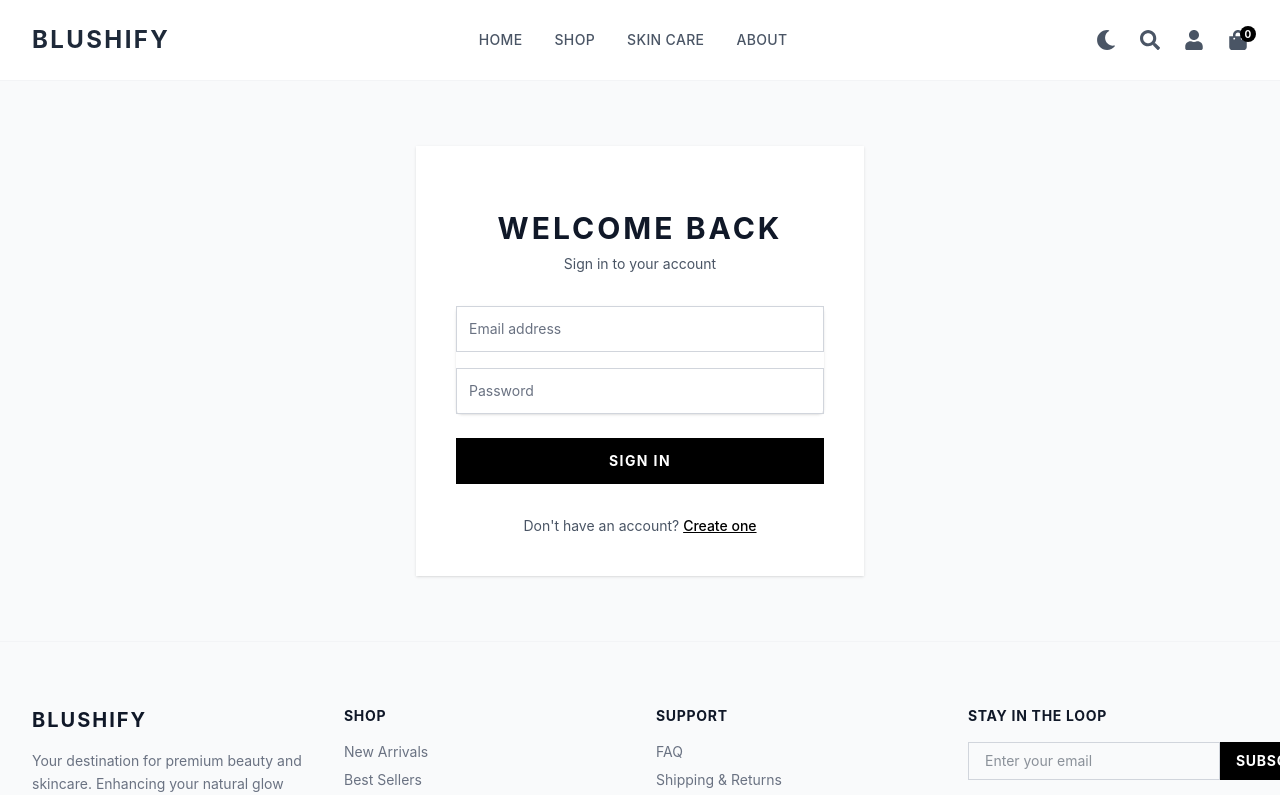
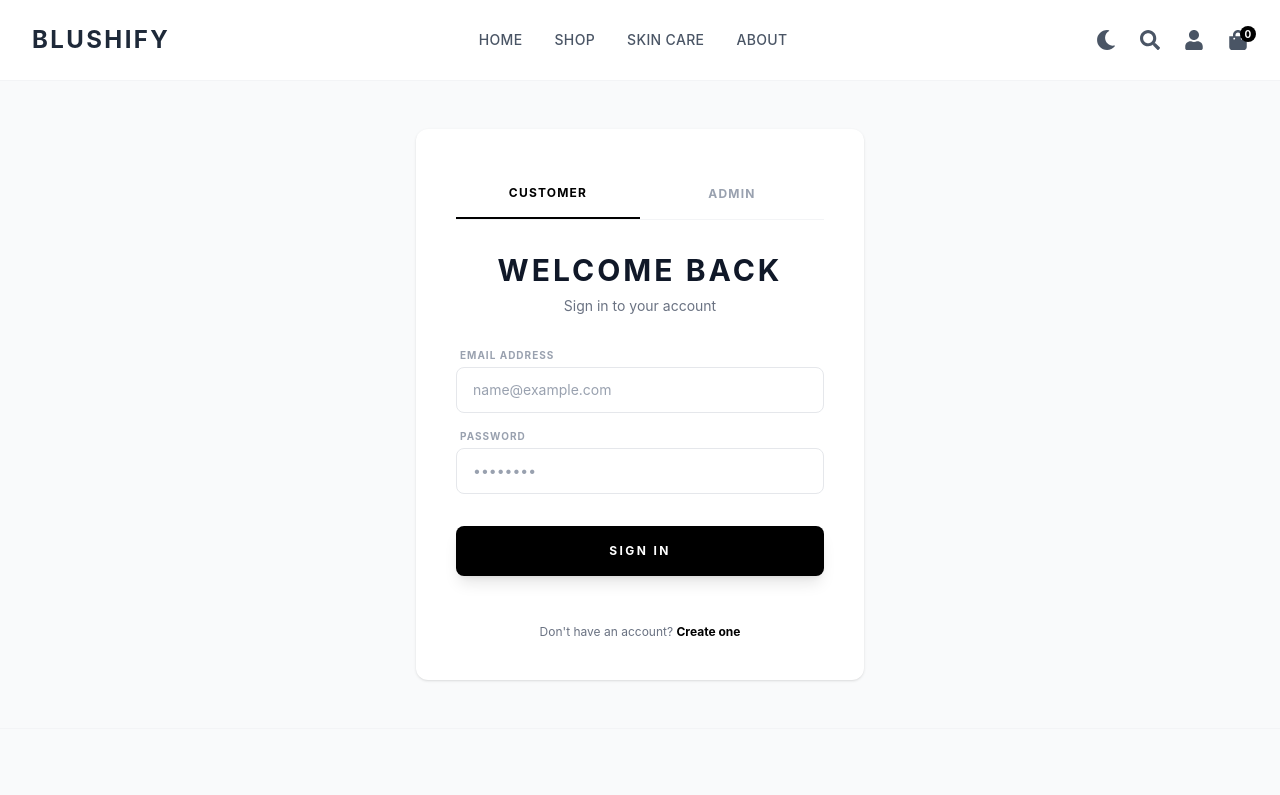
Before and after one commit to Yatharth-Professional-Coder/blushify, a React (Vite) app in the folder client/: page /login in a window 1280 px wide. Shown: the top 795 px of the page. Built offline with nearby package versions, Linux system fonts and the light colour scheme; no server answers.

Commit message:
created admin login

```diff
--- a/client/src/pages/Home.jsx
+++ b/client/src/pages/Home.jsx
@@ -37,7 +37,7 @@ const Home = () => {
             <div className="relative h-[600px] bg-gray-100 dark:bg-gray-800 flex items-center">
                 <div className="absolute inset-0">
                     <img
-                        src="http://blushify.infinityfree.me/wp-content/uploads/2025/12/ChatGPT-Image-Dec-23-2025-11_08_22-PM-1.png"
+                        src="https://images.unsplash.com/photo-1522335789203-aabd1fc54bc9?q=80&w=2000&auto=format&fit=crop"
                         alt="Hero Banner"
                         className="w-full h-full object-cover opacity-80 dark:opacity-60"
                     />
--- a/client/src/pages/Login.jsx
+++ b/client/src/pages/Login.jsx
@@ -3,6 +3,7 @@ import { Link, useNavigate } from 'react-router-dom';
 import api from '../api/axios';
 
 const Login = () => {
+    const [loginMode, setLoginMode] = useState('customer'); // 'customer' or 'admin'
     const [formData, setFormData] = useState({ email: '', password: '' });
     const [error, setError] = useState('');
     const navigate = useNavigate();
@@ -17,7 +18,15 @@ const Login = () => {
             const { data } = await api.post('/auth/login', formData);
             localStorage.setItem('token', data.token);
             localStorage.setItem('user', JSON.stringify({ name: data.name, userId: data.userId, role: data.role }));
-            navigate('/');
+
+            if (loginMode === 'admin' && data.role !== 'admin') {
+                setError('This account does not have administrator privileges.');
+                localStorage.removeItem('token');
+                localStorage.removeItem('user');
+                return;
+            }
+
+            navigate(data.role === 'admin' ? '/admin' : '/');
             window.location.reload();
         } catch (err) {
             setError(err.response?.data?.message || 'Login failed');
@@ -25,71 +34,99 @@ const Login = () => {
     };
 
     return (
-        <div className="min-h-[70vh] flex items-center justify-center bg-gray-50 py-12 px-4 sm:px-6 lg:px-8">
-            <div className="max-w-md w-full space-y-8 bg-white p-10 shadow-sm">
+        <div className="min-h-[70vh] flex items-center justify-center bg-gray-50 dark:bg-gray-900 py-12 px-4 sm:px-6 lg:px-8 transition-colors duration-300">
+            <div className="max-w-md w-full space-y-8 bg-white dark:bg-gray-800 p-10 shadow-sm rounded-xl">
+                {/* Mode Switcher Tabs */}
+                <div className="flex border-b border-gray-100 dark:border-gray-700 mb-8">
+                    <button
+                        onClick={() => { setLoginMode('customer'); setError(''); }}
+                        className={`flex-1 py-4 text-xs font-bold uppercase tracking-widest transition-all ${loginMode === 'customer'
+                            ? 'border-b-2 border-black dark:border-white text-black dark:text-white'
+                            : 'text-gray-400 hover:text-black dark:hover:text-white'
+                            }`}
+                    >
+                        Customer
+                    </button>
+                    <button
+                        onClick={() => { setLoginMode('admin'); setError(''); }}
+                        className={`flex-1 py-4 text-xs font-bold uppercase tracking-widest transition-all ${loginMode === 'admin'
+                            ? 'border-b-2 border-red-600 text-red-600'
+                            : 'text-gray-400 hover:text-red-600'
+                            }`}
+                    >
+                        Admin
+                    </button>
+                </div>
+
                 <div>
-                    <h2 className="mt-6 text-center text-3xl font-bold text-gray-900 uppercase tracking-widest">
-                        Welcome Back
+                    <h2 className={`mt-6 text-center text-3xl font-bold uppercase tracking-widest transition-colors ${loginMode === 'admin' ? 'text-red-600' : 'text-gray-900 dark:text-white'
+                        }`}>
+                        {loginMode === 'admin' ? 'Admin Portal' : 'Welcome Back'}
                     </h2>
-                    <p className="mt-2 text-center text-sm text-gray-600">
-                        Sign in to your account
+                    <p className="mt-2 text-center text-sm text-gray-500 dark:text-gray-400">
+                        {loginMode === 'admin' ? 'Authorized access only' : 'Sign in to your account'}
                     </p>
                 </div>
 
                 {error && (
-                    <div className="bg-red-50 text-red-500 text-sm p-4 text-center">
+                    <div className="bg-red-50 dark:bg-red-900/20 text-red-500 text-xs p-4 text-center rounded-lg border border-red-100 dark:border-red-900/30 font-medium">
                         {error}
                     </div>
                 )}
 
-                <form className="mt-8 space-y-6" onSubmit={handleSubmit}>
-                    <div className="rounded-md shadow-sm -space-y-px">
-                        <div className="mb-4">
-                            <label htmlFor="email-address" className="sr-only">Email address</label>
+                <form className="mt-8 space-y-4" onSubmit={handleSubmit}>
+                    <div className="space-y-4">
+                        <div>
+                            <label htmlFor="email-address" className="text-[10px] font-bold uppercase text-gray-400 mb-1 block ml-1 tracking-widest">Email Address</label>
                             <input
                                 id="email-address"
                                 name="email"
                                 type="email"
                                 required
-                                className="appearance-none rounded-none relative block w-full px-3 py-3 border border-gray-300 placeholder-gray-500 text-gray-900 focus:outline-none focus:ring-black focus:border-black focus:z-10 sm:text-sm"
-                                placeholder="Email address"
+                                className="appearance-none rounded-lg relative block w-full px-4 py-3 border border-gray-200 dark:border-gray-700 bg-white dark:bg-gray-900 placeholder-gray-400 text-gray-900 dark:text-white focus:outline-none focus:ring-1 focus:ring-black dark:focus:ring-white focus:border-black dark:focus:border-white sm:text-sm transition-all"
+                                placeholder="name@example.com"
                                 value={formData.email}
                                 onChange={handleChange}
                             />
                         </div>
                         <div>
-                            <label htmlFor="password" className="sr-only">Password</label>
+                            <label htmlFor="password" className="text-[10px] font-bold uppercase text-gray-400 mb-1 block ml-1 tracking-widest">Password</label>
                             <input
                                 id="password"
                                 name="password"
                                 type="password"
                                 required
-                                className="appearance-none rounded-none relative block w-full px-3 py-3 border border-gray-300 placeholder-gray-500 text-gray-900 focus:outline-none focus:ring-black focus:border-black focus:z-10 sm:text-sm"
-                                placeholder="Password"
+                                className="appearance-none rounded-lg relative block w-full px-4 py-3 border border-gray-200 dark:border-gray-700 bg-white dark:bg-gray-900 placeholder-gray-400 text-gray-900 dark:text-white focus:outline-none focus:ring-1 focus:ring-black dark:focus:ring-white focus:border-black dark:focus:border-white sm:text-sm transition-all"
+                                placeholder="••••••••"
                                 value={formData.password}
                                 onChange={handleChange}
                             />
                         </div>
                     </div>
 
-                    <div>
+                    <div className="pt-4">
                         <button
                             type="submit"
-                            className="group relative w-full flex justify-center py-3 px-4 border border-transparent text-sm font-bold uppercase tracking-widest text-white bg-black hover:bg-gray-800 focus:outline-none focus:ring-2 focus:ring-offset-2 focus:ring-black"
+                            className={`group relative w-full flex justify-center py-4 px-4 border border-transparent text-xs font-bold uppercase tracking-[0.2em] text-white rounded-lg transition-all shadow-lg ${loginMode === 'admin'
+                                ? 'bg-red-600 hover:bg-red-700 shadow-red-600/20'
+                                : 'bg-black hover:bg-gray-800 dark:bg-white dark:text-black dark:hover:bg-gray-200 shadow-black/10'
+                                }`}
                         >
-                            Sign in
+                            {loginMode === 'admin' ? 'Authorize Login' : 'Sign in'}
                         </button>
                     </div>
                 </form>
 
-                <div className="text-center text-sm">
-                    <p className="text-gray-600">
-                        Don't have an account?{' '}
-                        <Link to="/register" className="font-medium text-black hover:text-gray-500 underline">
-                            Create one
-                        </Link>
-                    </p>
-                </div>
+                {loginMode === 'customer' && (
+                    <div className="text-center text-xs pt-4">
+                        <p className="text-gray-500 dark:text-gray-400">
+                            Don't have an account?{' '}
+                            <Link to="/register" className="font-bold text-black dark:text-white hover:underline">
+                                Create one
+                            </Link>
+                        </p>
+                    </div>
+                )}
             </div>
         </div>
     );
```
Also changed, not shown: 2 other files (tests, documents, lock files or other folders).
